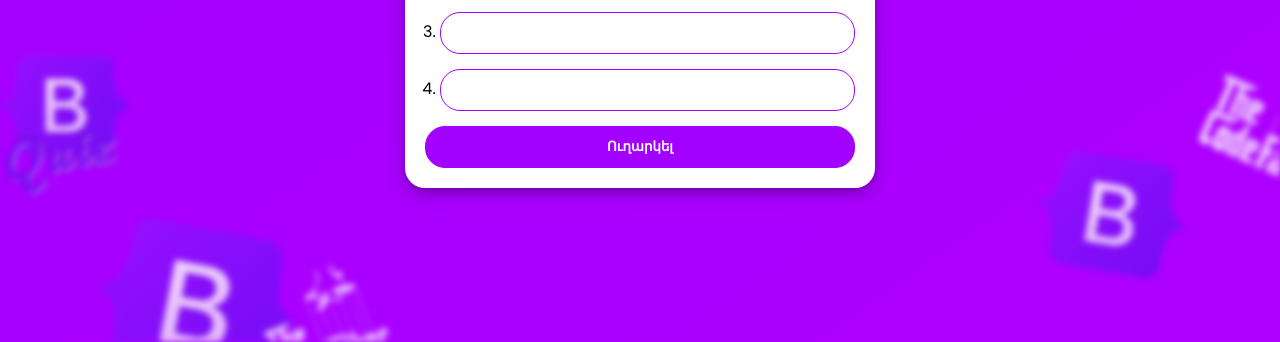
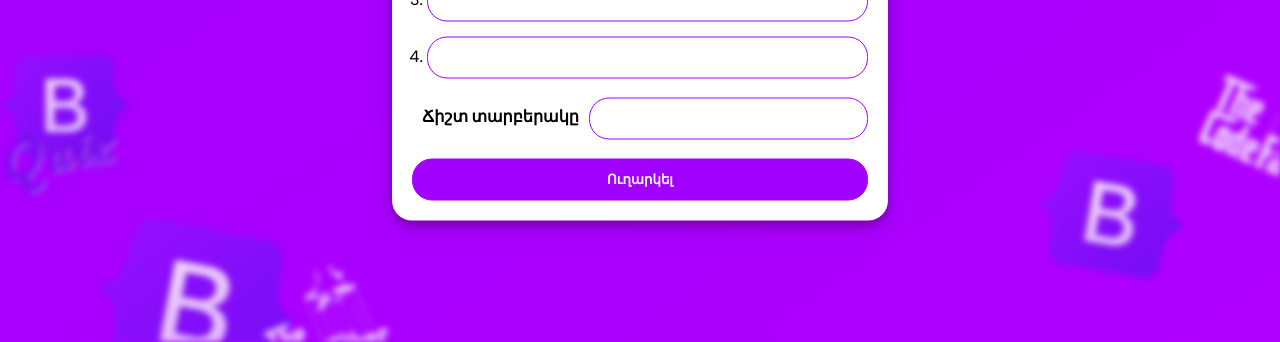
Before and after one commit to thecodefatherofficial/bootstrap-quiz, a plain HTML site: page index.html in a window 1280 px wide. Both pictures are taken after a click on the element 1245 px from the left and 35 px from the top of the page. Shown: the part 458-800 px from the top of the page. Drawn offline with nearby package versions, Linux system fonts and the light colour scheme; files that its build step writes are made by us from their sources.

Commit message:
fix form

```diff
--- a/index.html
+++ b/index.html
@@ -98,6 +98,11 @@
                 </li>
             </ul>
 
+            <div class="right">
+                <label for="right-an" class="right">Ճիշտ տարբերակը</label>
+                <input type="text" name="" id="right-an">
+            </div>
+
             <input type="button" onclick="sendQuestion()" value="Ուղարկել">
         </form>
     </div>
--- a/js/script.js
+++ b/js/script.js
@@ -223,6 +223,7 @@ function sendmail() {
     let TreeVariant = document.getElementById("tree-variant").value;
     let FourVariant = document.getElementById("four-variant").value;
     let QuestionEmail = document.getElementById("question-email").value;
+    let RightAn = document.getElementById("right-an").value;
 
         var contactParams = {
             form_question: Question,
@@ -231,6 +232,7 @@ function sendmail() {
             variant_tree: TreeVariant,
             variant_four: FourVariant,
             question_sender: QuestionEmail,
+            right_an: RightAn
         };
 
         emailjs.send('service_srulwsk', 'template_k2ssg1c', contactParams).then(function (res) {
--- a/style.css
+++ b/style.css
@@ -291,6 +291,21 @@ background: linear-gradient(145deg, rgba(162,0,255,1) 0%, rgba(175,0,255,1) 100%
     margin-right: 5px;
     margin-top: 5px;
 }
+
+
+.add-question .right{
+    display: flex;
+    align-items: center;
+    margin-bottom: 15px;
+}
+.add-question .right input{
+    text-align: center;
+}
+.add-question .right label{
+    white-space: nowrap;
+    margin-right: 10px;
+}
+
 .start_btn,
 .info_box,
 .quiz_box,
```
